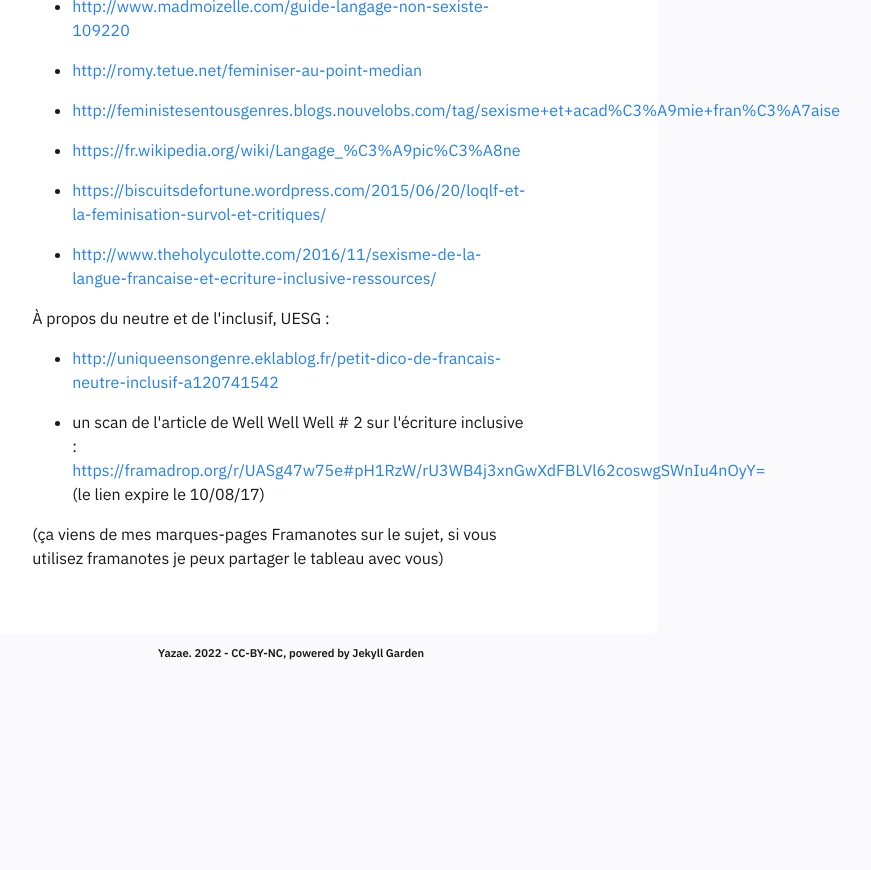
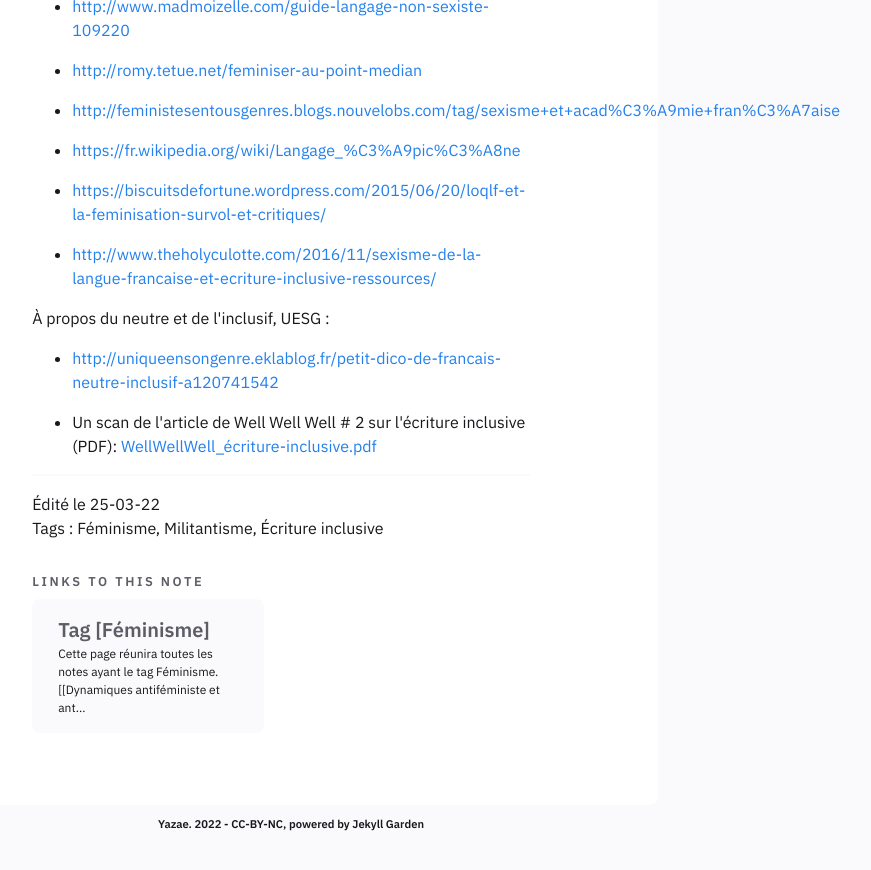
Before and after one commit to yazae/yazae.github.io, a Jekyll site: the page built from _notes/Public/Écriture inclusive et neutre.md, in a window 1280 px wide and 900 px high, scrolled down 697 px. Shown: the top 870 px of the window, without its empty margins (359-1230 px from the left). Built offline with Jekyll 4.4.1, drawn with Linux system fonts in a browser that asks for light colours; before the commit the page ends 1426 px from its top, so only the background shows below that.

Commit message:
article écriture inclusive

```diff
--- a/_notes/Public/Écriture inclusive et neutre.md
+++ b/_notes/Public/Écriture inclusive et neutre.md
@@ -42,8 +42,8 @@ En vrac (pas toutes les sources se valent, mais c'est intéressant) :
 
 
 
-+ un scan de l'article de Well Well Well # 2 sur l'écriture inclusive : [https://framadrop.org/r/UASg47w75e#pH1RzW/rU3WB4j3xnGwXdFBLVl62coswgSWnIu4nOyY=](https://framadrop.org/r/UASg47w75e#pH1RzW/rU3WB4j3xnGwXdFBLVl62coswgSWnIu4nOyY=) (le lien expire le 10/08/17)
+- Un scan de l'article de Well Well Well # 2 sur l'écriture inclusive (PDF): [WellWellWell_écriture-inclusive.pdf](../assets/docs/Écriture inclusive/WellWellWell_écriture-inclusive.pdf)
 
-
-
-(ça viens de mes marques-pages Framanotes sur le sujet, si vous utilisez framanotes je peux partager le tableau avec vous)
+----
+ Édité le 25-03-22
+ Tags : Féminisme, Militantisme, Écriture inclusive
```
Also changed, not shown: _notes/Public/Tags/Tag Féminisme.md (+1 -0 lines).
